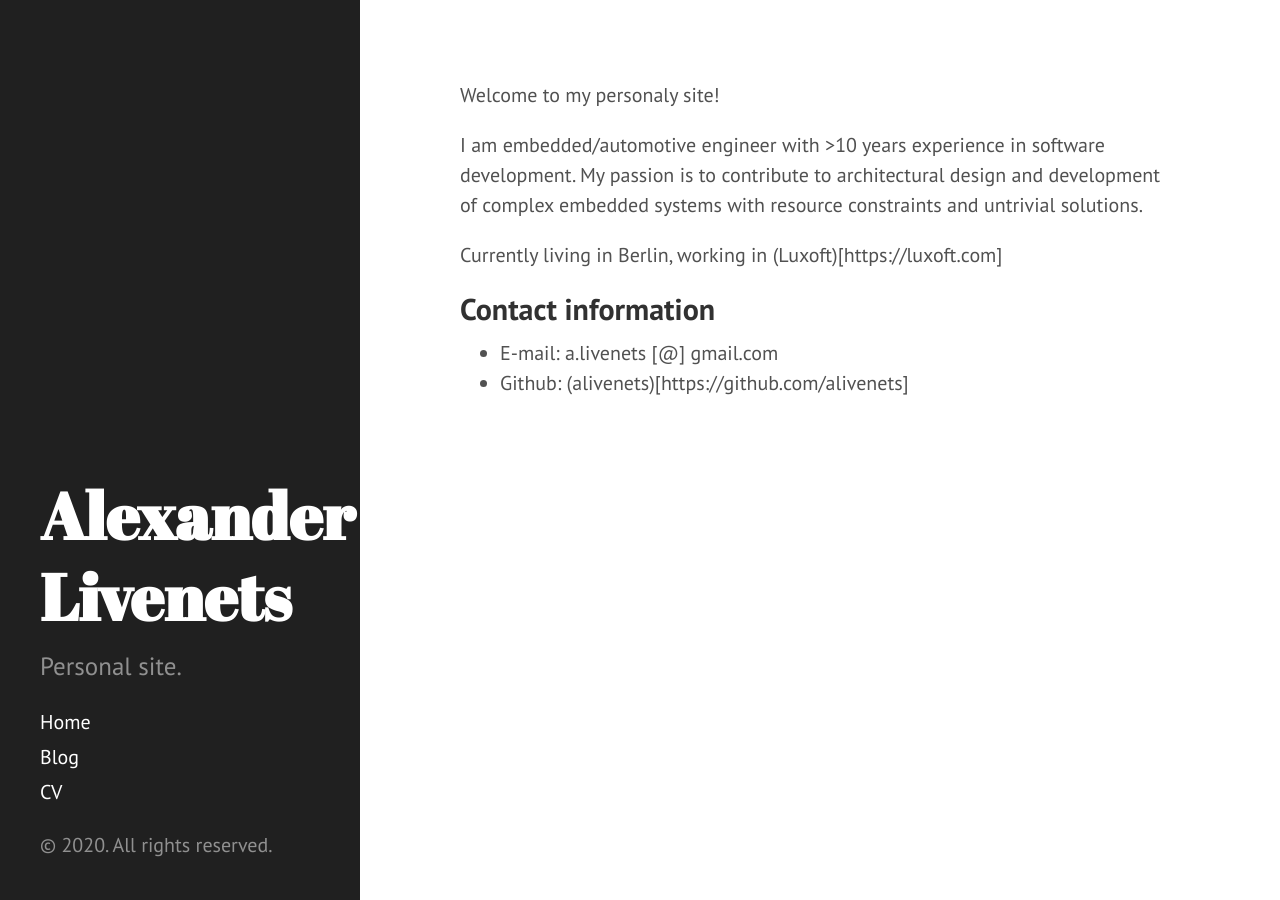
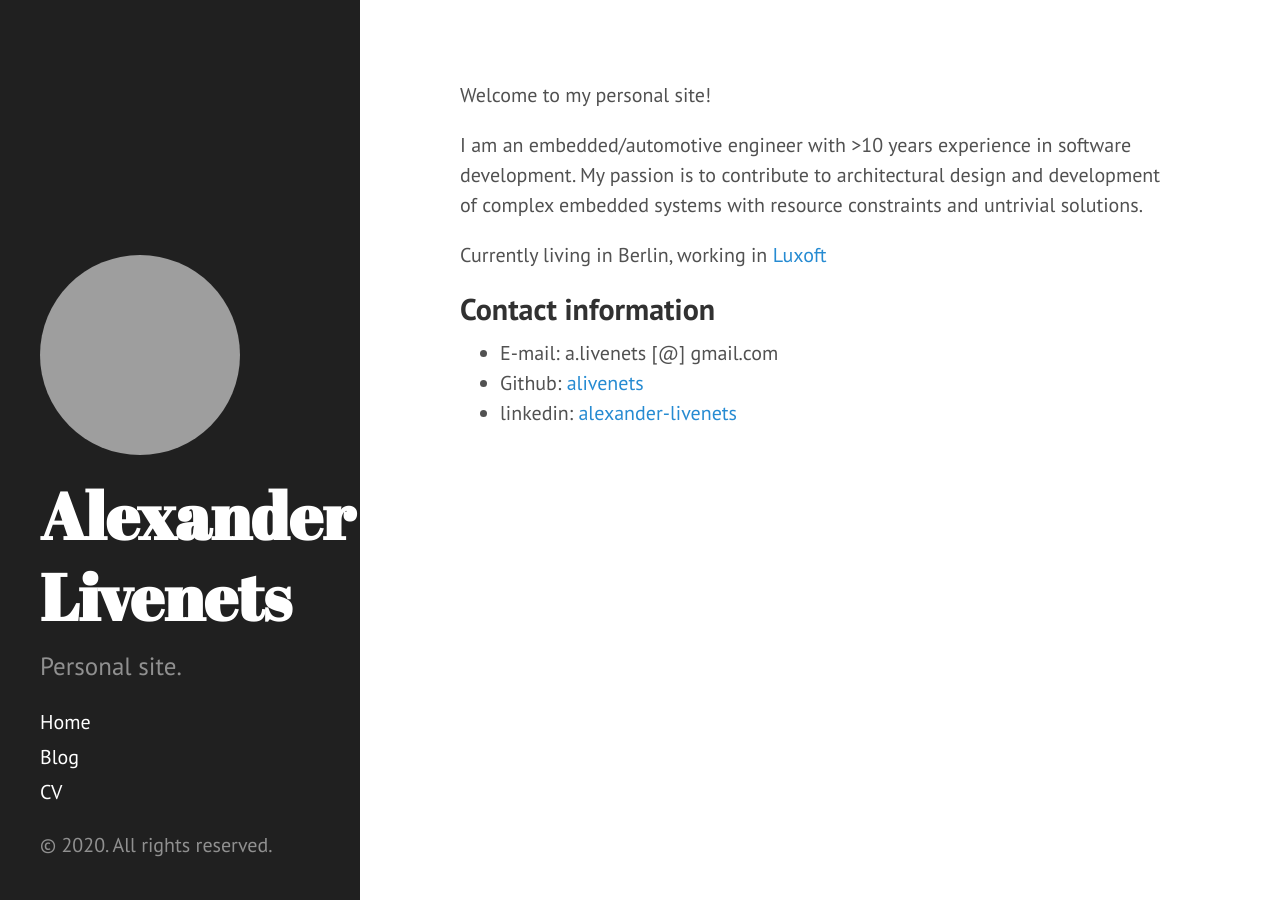
Before and after one commit to alivenets/alivenets.github.io, a Jekyll site: the page built from index.md, in a window 1280 px wide. Built offline with Jekyll 4.4.1, drawn with Linux system fonts in a browser that asks for light colours; grey boxes are pictures that could not be loaded.

Commit message:
cv,index: Update pages
Signed-off-by: Alexander Livenets <a.livenets@gmail.com>

```diff
--- a/_includes/head.html
+++ b/_includes/head.html
@@ -18,6 +18,7 @@
   <link rel="stylesheet" href="/public/css/poole.css">
   <link rel="stylesheet" href="/public/css/syntax.css">
   <link rel="stylesheet" href="/public/css/hyde.css">
+  <link rel="stylesheet" href="/public/css/common.css">
   <link rel="stylesheet" href="http://fonts.googleapis.com/css?family=PT+Sans:400,400italic,700|Abril+Fatface">
 
   <!-- Icons -->
--- a/_includes/sidebar.html
+++ b/_includes/sidebar.html
@@ -1,6 +1,7 @@
 <div class="sidebar">
   <div class="container sidebar-sticky">
     <div class="sidebar-about">
+      <img class="round-image" src="/public/assets/cv-photo.jpg" width=200 height=200 />
       <h1>
         <a href="{{ site.baseurl }}">
           {{ site.title }}
--- a/index.md
+++ b/index.md
@@ -2,14 +2,15 @@
 layout: default
 ---
 
-Welcome to my personaly site!
+Welcome to my personal site!
 
-I am embedded/automotive engineer with >10 years experience in software development. My passion is to contribute to architectural design and development
+I am an embedded/automotive engineer with >10 years experience in software development. My passion is to contribute to architectural design and development
 of complex embedded systems with resource constraints and untrivial solutions.
 
-Currently living in Berlin, working in (Luxoft)[https://luxoft.com]
+Currently living in Berlin, working in [Luxoft](https://luxoft.com)
 
 ## Contact information
 
 * E-mail: a.livenets [@] gmail.com
-* Github: (alivenets)[https://github.com/alivenets]
+* Github: [alivenets](https://github.com/alivenets)
+* linkedin: [alexander-livenets](https://www.linkedin.com/in/alexander-livenets/)
--- /dev/null
+++ b/public/css/common.css
@@ -0,0 +1,3 @@
+.round-image {
+  border-radius: 50%;
+}
```
Also changed, not shown: cv/index.md (+2 -0 lines), 1 other file.
